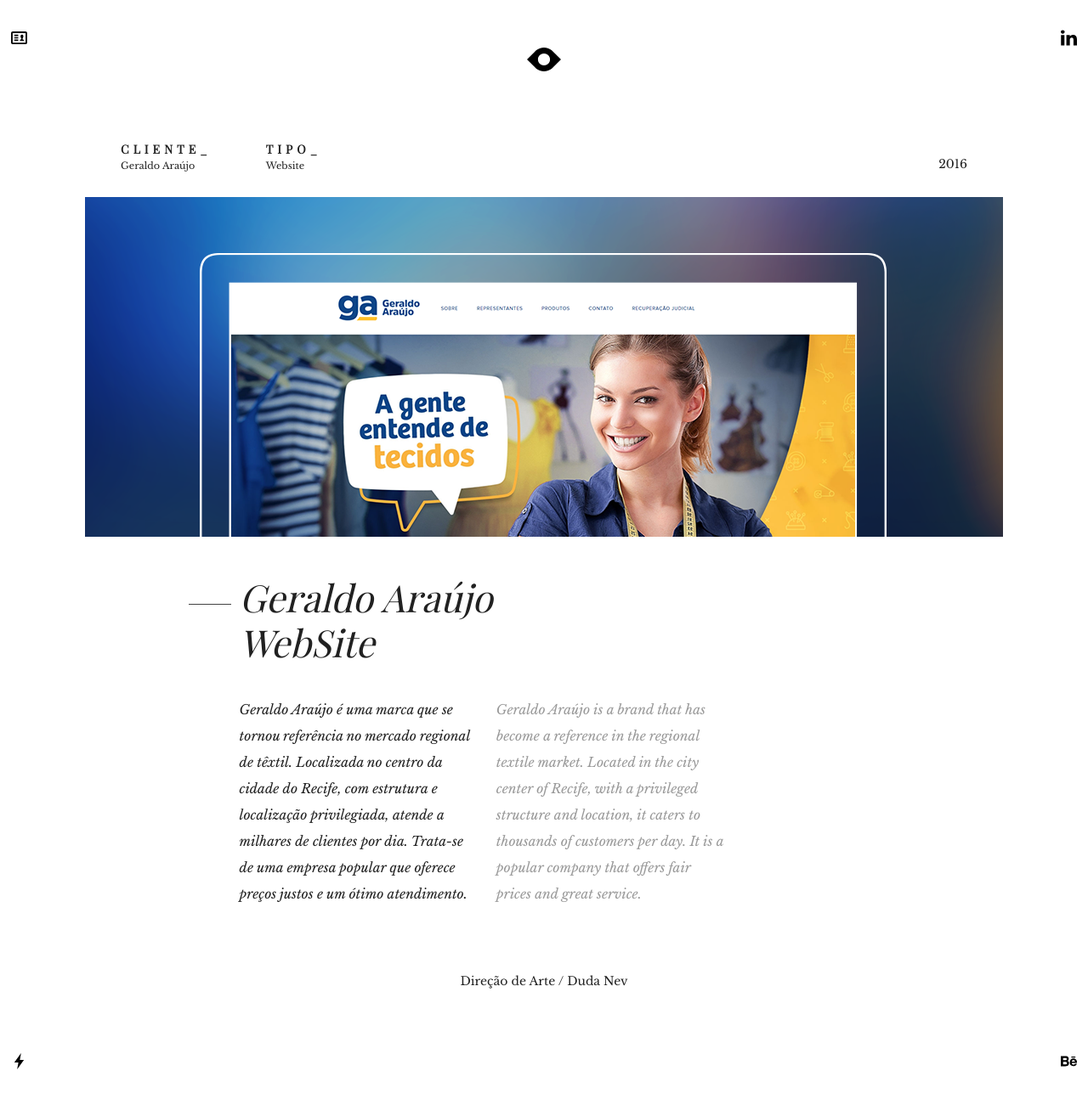
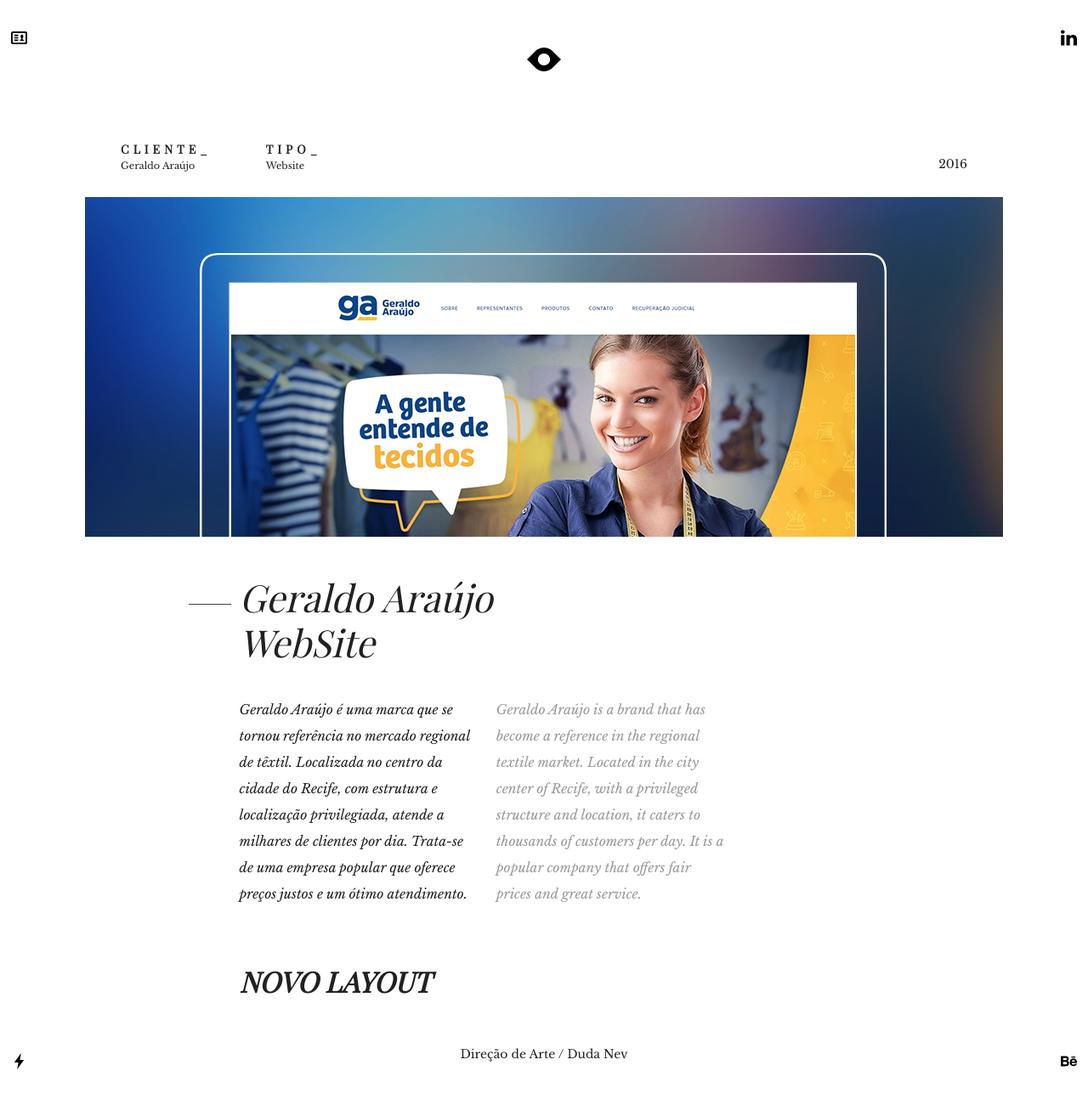
Before and after one commit to dudanev/dudanev.github.io, a Jekyll site: the page built from _posts/2017-09-05-geraldo-araujo-website.markdown, in a window 1280 px wide. Shown: the whole page at 85% size. Built offline with Jekyll 4.4.1, drawn with Linux system fonts in a browser that asks for light colours; some web fonts are replaced.

Commit message:
Updated Geraldo Araujo Website

```diff
--- a/_posts/2017-09-05-geraldo-araujo-website.markdown
+++ b/_posts/2017-09-05-geraldo-araujo-website.markdown
@@ -15,3 +15,5 @@ credits_text: Direção de Arte / Duda Nev
 coluna_um!Geraldo Araújo é uma marca que se tornou referência no mercado regional de têxtil. Localizada no centro da cidade do Recife, com estrutura e localização privilegiada, atende a milhares de clientes por dia. Trata-se de uma empresa popular que oferece preços justos e um ótimo atendimento.
 
 coluna_dois!Geraldo Araújo is a brand that has become a reference in the regional textile market. Located in the city center of Recife, with a privileged structure and location, it caters to thousands of customers per day. It is a popular company that offers fair prices and great service.
+
+## ***NOVO LAYOUT***
```
